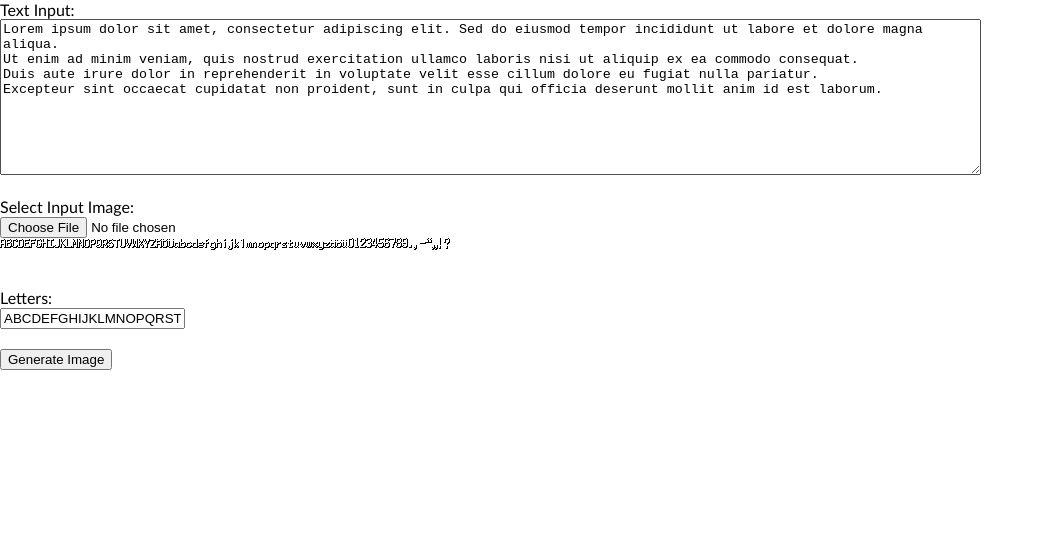
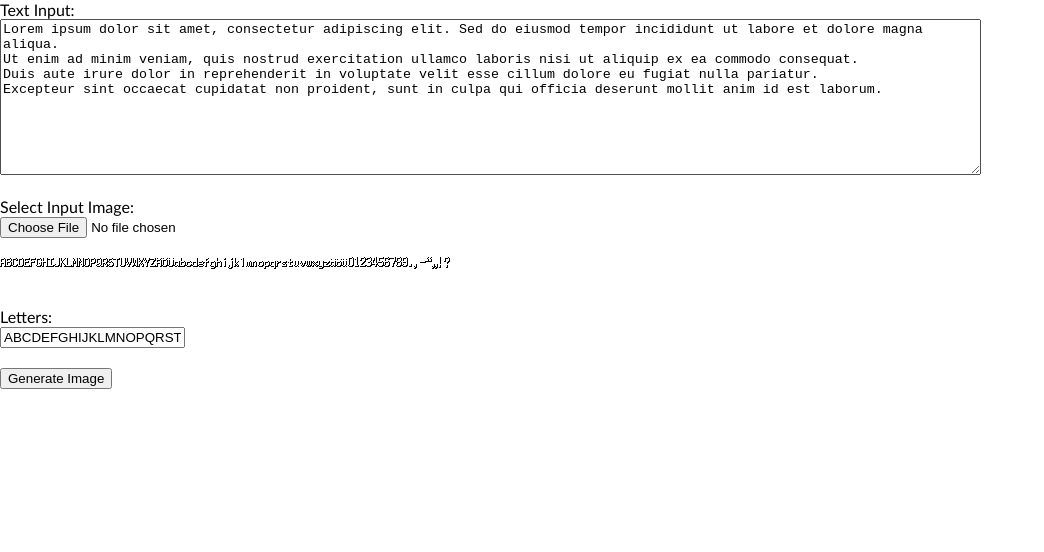
Before and after one commit to codeKarsten/fontwriter, a plain HTML site: page index.html in a window 1280 px wide. Shown: the whole page, without its empty margins (0-1044 px from the left). Drawn offline with Linux system fonts and the light colour scheme.

Commit message:
Additional linebreak

```diff
--- a/index.html
+++ b/index.html
@@ -27,7 +27,7 @@ Ut enim ad minim veniam, quis nostrud exercitation ullamco laboris nisi ut aliqu
 Duis aute irure dolor in reprehenderit in voluptate velit esse cillum dolore eu fugiat nulla pariatur.
 Excepteur sint occaecat cupidatat non proident, sunt in culpa qui officia deserunt mollit anim id est laborum.</textarea><br><br>
         <label for="imageInput">Select Input Image:</label><br>
-        <input type="file" id="imageInput" accept="image/*"><br>
+        <input type="file" id="imageInput" accept="image/*"><br><br>
         <img id="inputImage" src="letters.png" alt="Input Image" style="display:block;"><br><br>
         <label for="letterInput">Letters:</label><br>
         <input type="text" id="letterInput"
```
